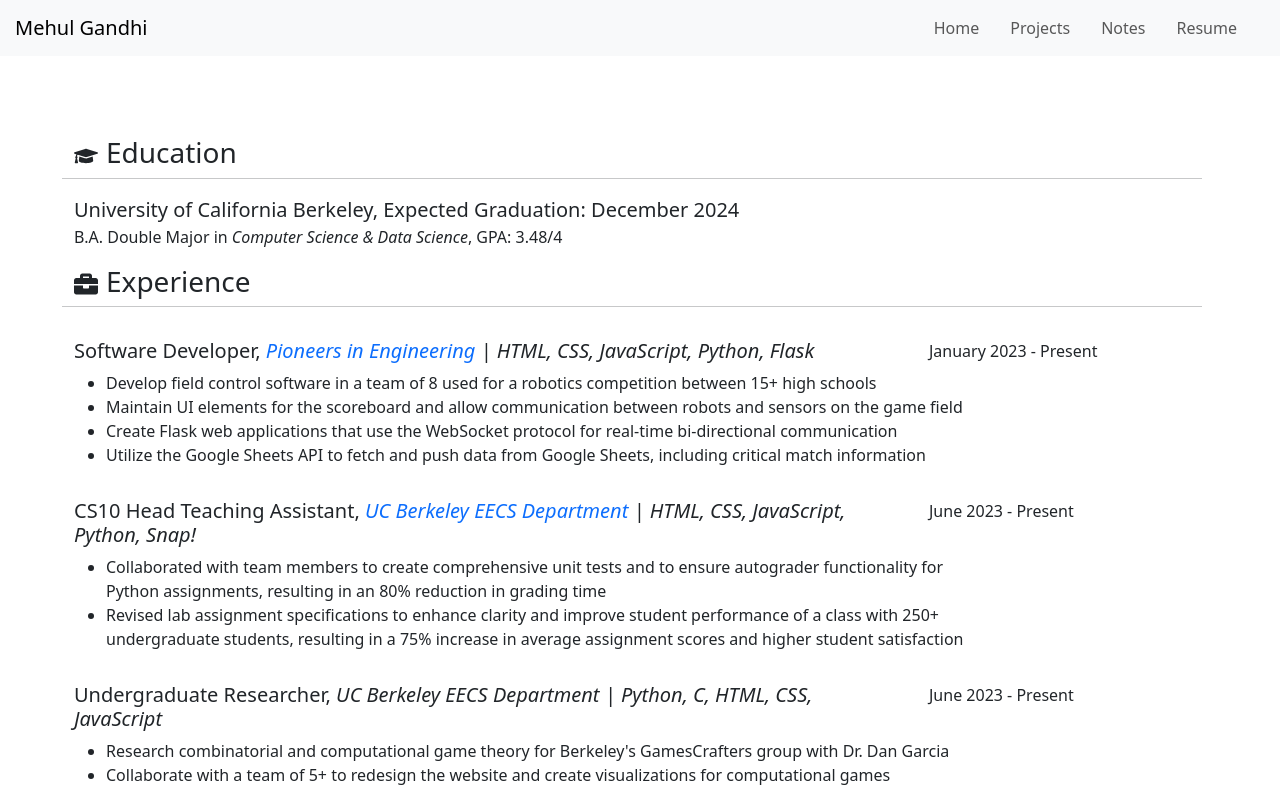
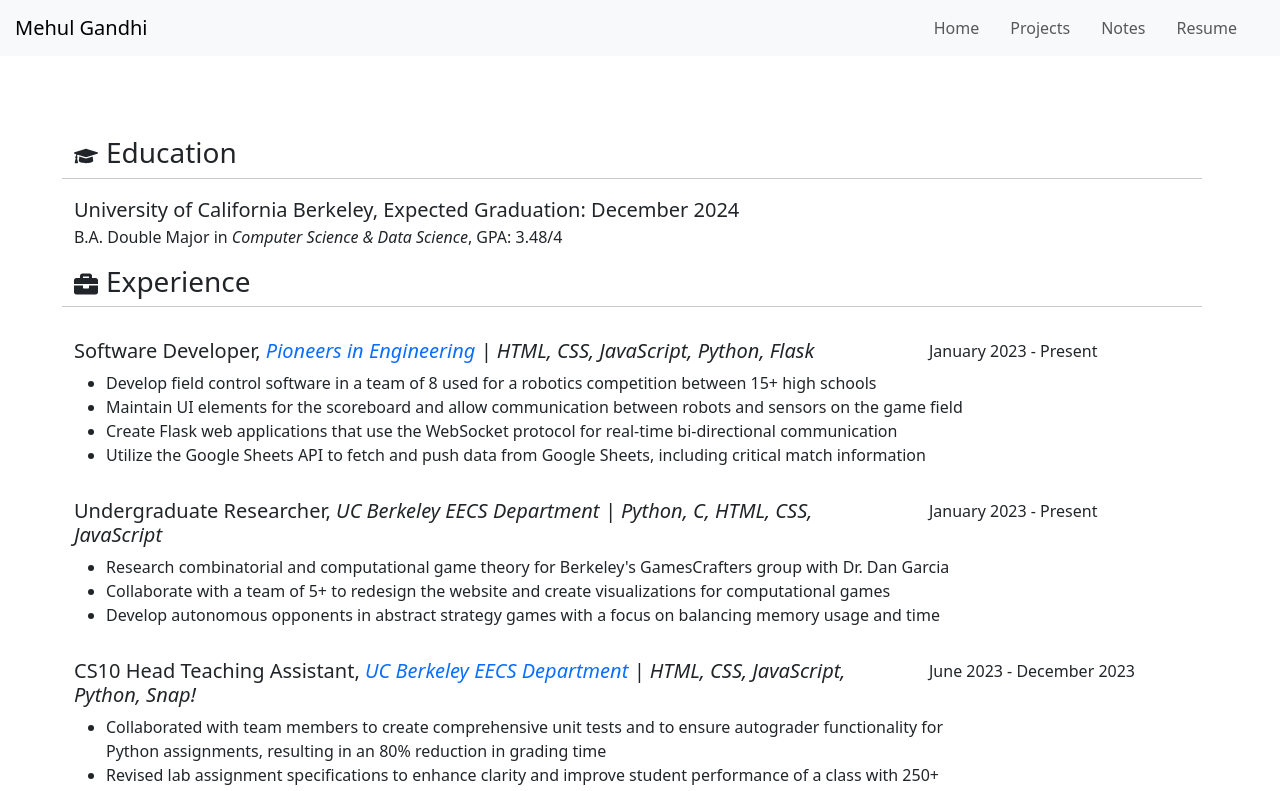
Before and after one commit to Mehul-Gandhi/portfolio, a React (Create React App) app: page /resume in a window 1280 px wide. Shown: the top 791 px of the page. Built offline with nearby package versions, Linux system fonts and the light colour scheme.

Commit message:
change resume dates

```diff
--- a/src/Resume.js
+++ b/src/Resume.js
@@ -157,19 +157,19 @@ const Resume = () => {
                         "Utilize the Google Sheets API to fetch and push data from Google Sheets, including critical match information"]}
                          skills="HTML, CSS, JavaScript, Python, Flask"
                          />
-                         <ExperienceEntry role="CS10 Head Teaching Assistant" company={<a href="https://cs10.org"
-                          target="_blank" rel="noopener noreferrer"
-                        style={{ textDecoration: 'none'}}>
-                        UC Berkeley EECS Department </a>}  time="June 2023 - Present"
-                         description={["Collaborated with team members to create comprehensive unit tests and to ensure autograder functionality for Python assignments, resulting in an 80% reduction in grading time",
-                        "Revised lab assignment specifications to enhance clarity and improve student performance of a class with 250+ undergraduate students, resulting in a 75% increase in average assignment scores and higher student satisfaction"]}
-                         skills="HTML, CSS, JavaScript, Python, Snap!"
-                         />
-                         <ExperienceEntry role="Undergraduate Researcher" company="UC Berkeley EECS Department" time="June 2023 - Present"
+                      <ExperienceEntry role="Undergraduate Researcher" company="UC Berkeley EECS Department" time="January 2023 - Present"
                          description={["Research combinatorial and computational game theory for Berkeley's GamesCrafters group with Dr. Dan Garcia",
                         "Collaborate with a team of 5+ to redesign the website and create visualizations for computational games",
                         "Develop autonomous opponents in abstract strategy games with a focus on balancing memory usage and time"]}
                          skills="Python, C, HTML, CSS, JavaScript"
+                         />
+                         <ExperienceEntry role="CS10 Head Teaching Assistant" company={<a href="https://cs10.org/su23"
+                          target="_blank" rel="noopener noreferrer"
+                        style={{ textDecoration: 'none'}}>
+                        UC Berkeley EECS Department </a>}  time="June 2023 - December 2023"
+                         description={["Collaborated with team members to create comprehensive unit tests and to ensure autograder functionality for Python assignments, resulting in an 80% reduction in grading time",
+                        "Revised lab assignment specifications to enhance clarity and improve student performance of a class with 250+ undergraduate students, resulting in a 75% increase in average assignment scores and higher student satisfaction"]}
+                         skills="HTML, CSS, JavaScript, Python, Snap!"
                          />
                          <ExperienceEntry role="Activities Director" company={<a href="https://ieee.berkeley.edu/"
                           target="_blank" rel="noopener noreferrer"
```
